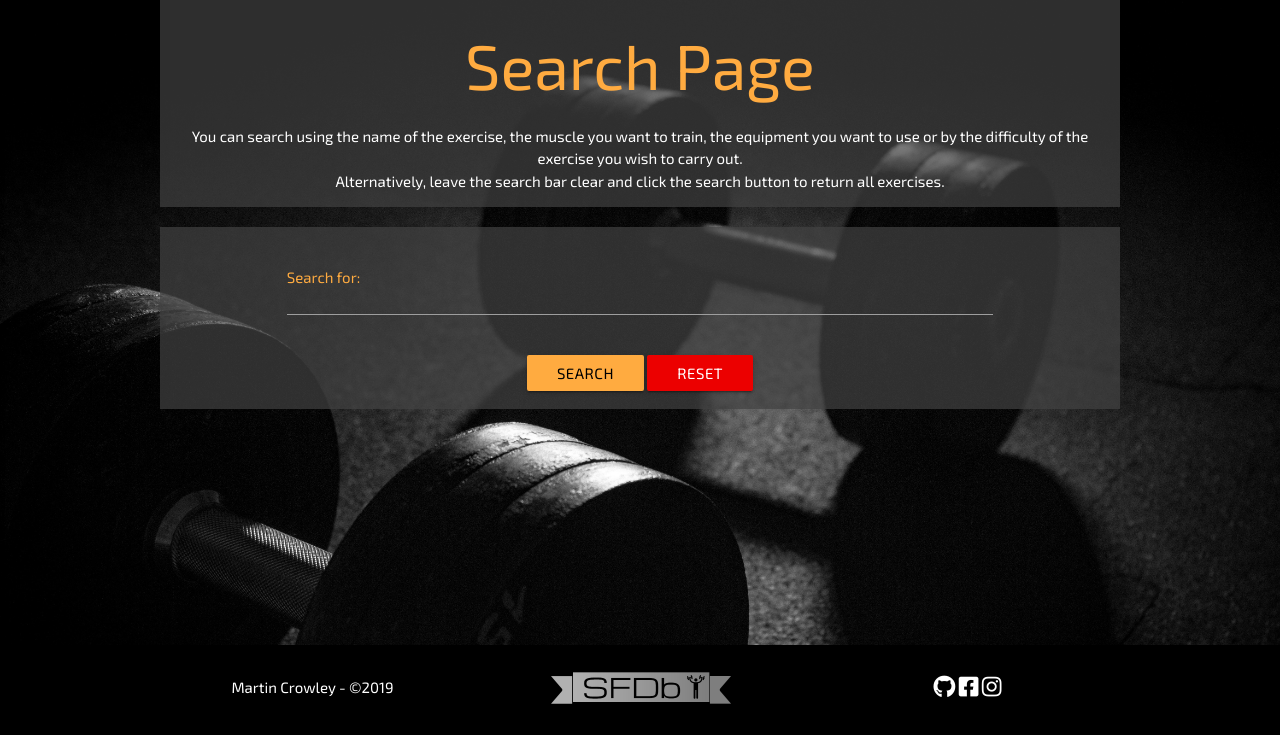
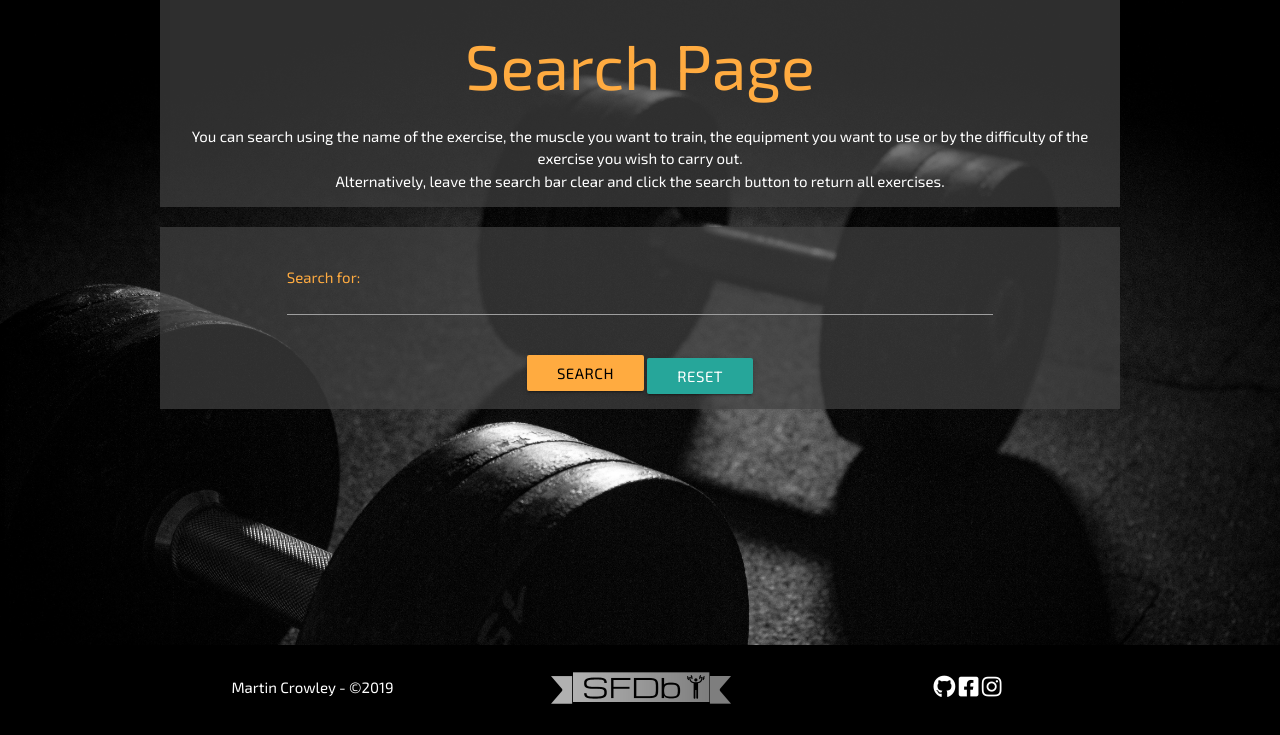
Before and after one commit to Code-Institute-Submissions/shared_fitness_database, a Flask app: page /search in a window 1280 px wide. Shown: the part 65-800 px from the top of the page. Run offline with Flask 2, Linux system fonts and the light colour scheme; some libraries are stand-ins or nearby versions.

Commit message:
Changed the button from a delete class to a reset class, this was to enable the reset button to have less of a strong appearance, as the main focus should be the search button first, then the reset button second

```diff
--- a/templates/search.html
+++ b/templates/search.html
@@ -25,7 +25,7 @@
                 </div>
                 <div class="center search_box">
                     <button class="btn btn_form" type="submit">Search</button>
-                    <a href="{{ url_for('search') }}" class="btn btn_delete">Reset</a>
+                    <a href="{{ url_for('search') }}" class="btn btn_reset">Reset</a>
                 </div>
             </form>
         </div>
@@ -35,7 +35,7 @@
 <section class="page-container">
     <div class="row top-spacer">
         <div class="col s12 center">
-            <h5>Search Results</h5>
+            <h5><span class="highlight">Search Results</span></h5>
             {% if results == 0 %}
             <h6>Found {{results.count()}} exercises matching your search criteria!</h6>
             {elif results == 1 %}
```
